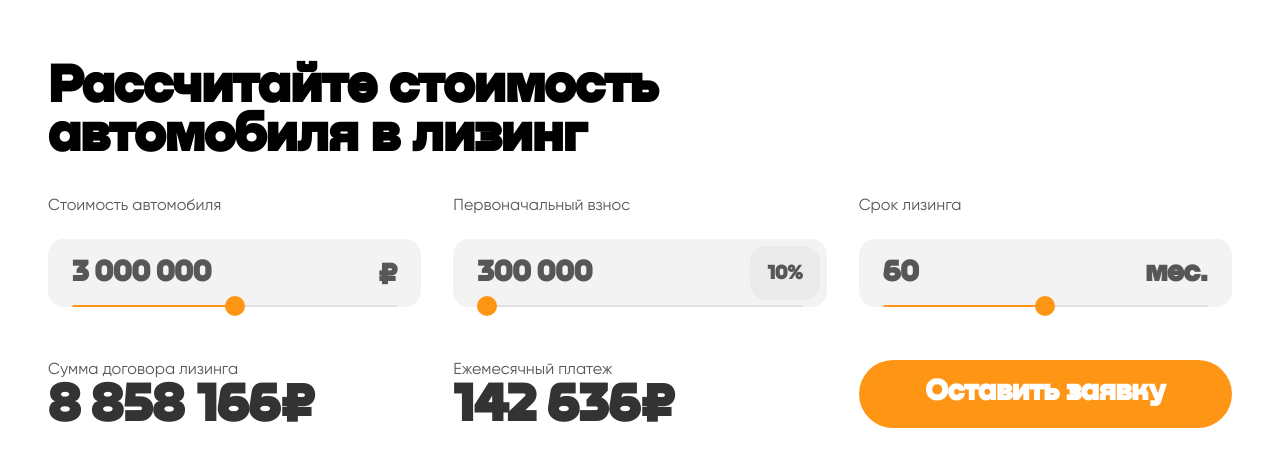
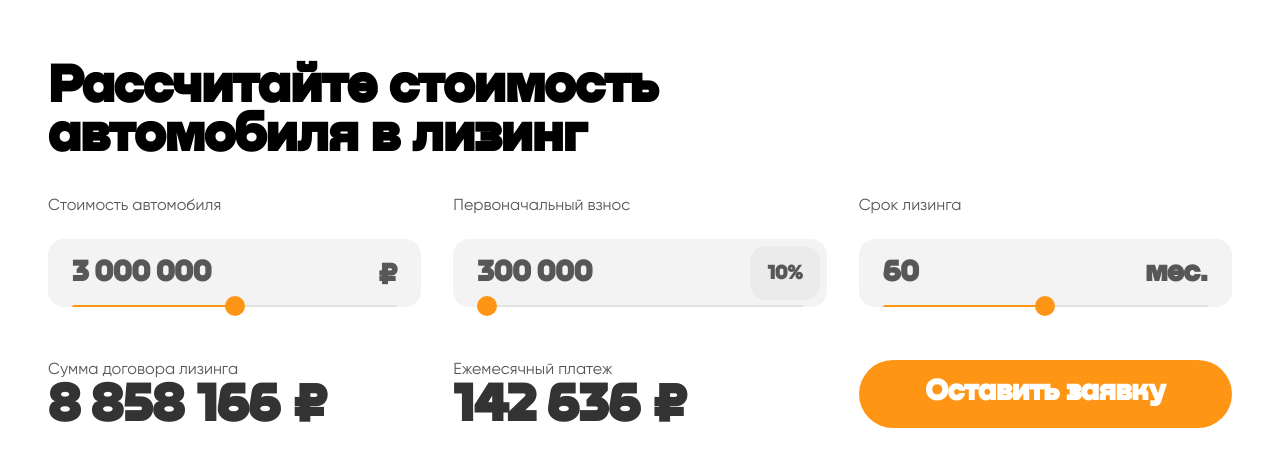
Before and after one commit to MILLOUJ/friendLee_test, a website built with webpack: page src/index.html in a window 1280 px wide. Shown: the part 171-638 px from the top of the page. Built offline with nearby package versions, Linux system fonts and the light colour scheme.

Commit message:
fix styles

```diff
--- a/src/index.html
+++ b/src/index.html
@@ -40,7 +40,7 @@
                 </div>
                 <div class="leasing_result">
                     <span class="leasing_result-text">Сумма договора лизинга</span>
-                    <div class="leasing_result-sum" id="totalSum">4 467 313 ₽</div>
+                    <div class="leasing_result-sum" id="totalSum">4 467 313</div>
                 </div>
                 <div class="leasing_result">
                     <span class="leasing_result-text">Ежемесячный платеж</span>
--- a/src/sass/components/_leasing.scss
+++ b/src/sass/components/_leasing.scss
@@ -163,7 +163,7 @@
             line-height: 90%;
 
             &::after {
-                content: "₽";
+                content: " ₽";
                 position: relative;
                 top: -6px;
                 @media screen and ($screen-lg-min) {
```
